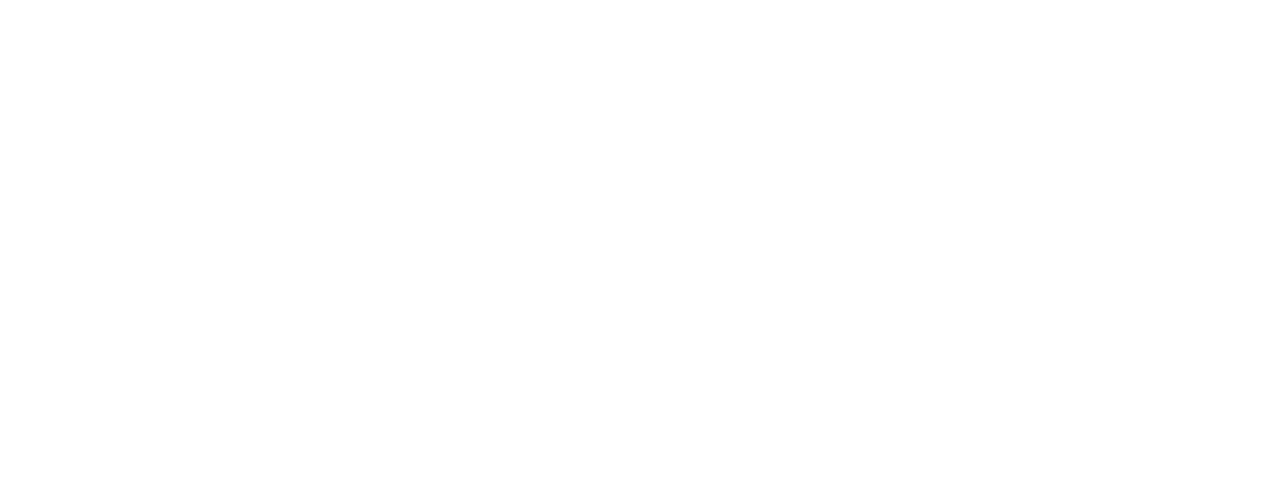
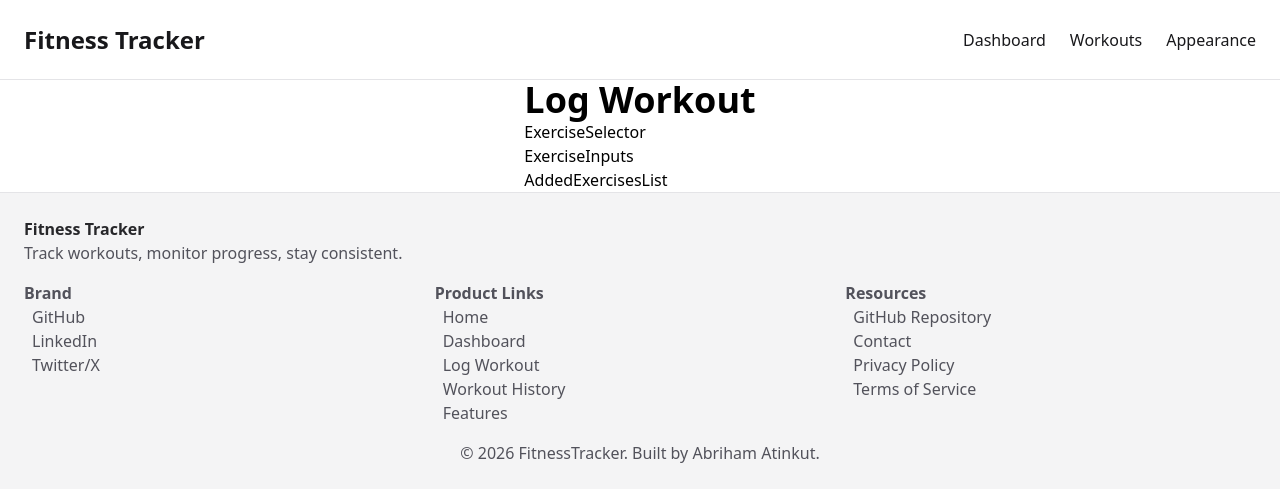
Before and after one commit to abriham-atinkut/Fitness-Tracker, a React (Vite) app: page /workouts in a window 1280 px wide. Before the commit this address had no page. Shown: the top 502 px of the page. Built offline with nearby package versions, Linux system fonts and the light colour scheme.

Commit message:
feat(workouts): add workouts links and initial folder structure

```diff
--- a/src/app/App.jsx
+++ b/src/app/App.jsx
@@ -5,6 +5,7 @@
 import { useEffect } from "react";
 import ErrorBoundary from "../components/error/ErrorBoundary.jsx";
 import ErrorFallback from "../components/error/ErrorFallback.jsx";
+import WorkoutsPage from "../features/workouts/pages/WorkoutsPage.jsx";
 
 function App() {
   const theme = useTheme((stata) => stata.theme);
@@ -24,6 +25,7 @@
         <Routes>
           <Route path="/" element={<MainLayout />}>
             <Route path="/" element={<LandingPage />} />
+            <Route path="/workouts" element={<WorkoutsPage />} />
           </Route>
         </Routes>
       </ErrorBoundary>
--- a/src/components/Layout/Footer.jsx
+++ b/src/components/Layout/Footer.jsx
@@ -4,24 +4,33 @@
     <>
       <footer className="bg-zinc-100 text-zinc-600 p-6 border-t border-zinc-200 dark:bg-zinc-950 dark:text-zinc-400 dark:border-zinc-800">
         <div className="mb-4">
-          <h2 className="font-semibold text-zinc-800 dark:text-zinc-200">Fitness Tracker</h2>
+          <h2 className="font-semibold text-zinc-800 dark:text-zinc-200">
+            Fitness Tracker
+          </h2>
           <p>Track workouts, monitor progress, stay consistent.</p>
         </div>
         <div className="grid grid-cols-1 md:grid-cols-3">
           <div className="mb-4">
             <h3 className="dark:text-zinc-500">Brand</h3>
             <div className="grid grid-cols-1 ml-2">
-              <Link to={`#`}>GitHub</Link>
-              <Link to={`#`}>LinkedIn</Link>
+              <Link to={`https://github.com/abriham-atinkut`} target="_blank">
+                GitHub
+              </Link>
+              <Link
+                to={`https://www.linkedin.com/in/abriham-atinkut/`}
+                target="_blank"
+              >
+                LinkedIn
+              </Link>
               <Link to={`#`}>Twitter/X</Link>
             </div>
           </div>
           <div className="mb-4">
             <h3 className="dark:text-zinc-500">Product Links</h3>
             <div className="grid grid-cols-1 ml-2">
-              <Link to={`#`}>Home</Link>
+              <Link to={`/`}>Home</Link>
               <Link to={`#`}>Dashboard</Link>
-              <Link to={`#`}>Log Workout</Link>
+              <Link to={`/workouts`}>Log Workout</Link>
               <Link to={`#`}>Workout History</Link>
               <Link to={`#`}>Features</Link>
             </div>
--- a/src/components/Layout/Navbar.jsx
+++ b/src/components/Layout/Navbar.jsx
@@ -10,7 +10,7 @@
       <nav className="flex justify-between items-center h-[10vh] px-6 sticky top-0 z-50 bg-white  text-zinc-900 dark:bg-zinc-900 dark:text-white border-b border-zinc-200">
         <div>
           <Link
-            to={"#"}
+            to="/"
             className="text-2xl font-semibold text-zinc-900 dark:text-zinc-100"
           >
             <span>Fitness Tracker</span>
@@ -25,7 +25,7 @@
             </Link>
           </li>
           <li>
-            <Link to={`#`}>
+            <Link to={"/workouts"}>
               <span className="text-zinc-900 dark:text-zinc-100">Workouts</span>
             </Link>
           </li>
--- a/src/features/landing/components/CTA.jsx
+++ b/src/features/landing/components/CTA.jsx
@@ -1,3 +1,4 @@
+import { Link } from "react-router-dom";
 const CTA = () => {
   return (
     <>
@@ -10,8 +11,17 @@
           </p>
         </div>
         <div>
-          <button className="btn-primary m-4">Get Started Free</button>
-          <button className="btn-secondary dark:text-zinc-100 dark:hover:bg-zinc-600">View Project On GitHub</button>
+          <Link to={`/workouts`}>
+            <button className="btn-primary m-4">Get Started Free</button>
+          </Link>
+          <Link
+            to={"https://github.com/abriham-atinkut/Fitness-Tracker"}
+            target="_blank"
+          >
+            <button className="btn-secondary dark:text-zinc-100 dark:hover:bg-zinc-600">
+              View Project On GitHub
+            </button>
+          </Link>
         </div>
       </div>
     </>
--- a/src/features/landing/components/Hero.jsx
+++ b/src/features/landing/components/Hero.jsx
@@ -1,7 +1,11 @@
+import { Link } from "react-router-dom";
 const Hero = () => {
   return (
     <>
-      <div className="h-[90vh] bg-[url(/src/assets/images/hero.png)] bg-cover flex items-center text-gray-800">
+      <div
+        className="h-[90vh] bg-[url(/src/assets/images/hero.png)] bg-cover flex items-center text-gray-800"
+        id="home"
+      >
         <div className="ml-5 sm:ml-10 md:ml-15 lg:ml-20">
           <div className="mb-6">
             <h1>Track Your Fitness Journey</h1>
@@ -10,8 +14,14 @@
             </p>
           </div>
           <div className="flex gap-x-6">
-            <button className="btn-primary">Get Started</button>
-            <button className="btn-secondary dark:hover:bg-slate-100">Learn More</button>
+            <Link to={"/workouts"}>
+              <button className="btn-primary">Get Started</button>
+            </Link>
+            <Link to={"#"}>
+              <button className="btn-secondary dark:hover:bg-slate-100">
+                Learn More
+              </button>
+            </Link>
           </div>
         </div>
       </div>
--- /dev/null
+++ b/src/features/workouts/components/AddedExercisesList.jsx
@@ -0,0 +1,9 @@
+import React from 'react'
+
+const AddedExercisesList = () => {
+  return (
+    <div>AddedExercisesList</div>
+  )
+}
+
+export default AddedExercisesList
--- /dev/null
+++ b/src/features/workouts/components/ExerciseInputs.jsx
@@ -0,0 +1,9 @@
+import React from 'react'
+
+const ExerciseInputs = () => {
+  return (
+    <div>ExerciseInputs</div>
+  )
+}
+
+export default ExerciseInputs
--- /dev/null
+++ b/src/features/workouts/components/ExerciseSelector.jsx
@@ -0,0 +1,9 @@
+import React from 'react'
+
+const ExerciseSelector = () => {
+  return (
+    <div>ExerciseSelector</div>
+  )
+}
+
+export default ExerciseSelector
--- /dev/null
+++ b/src/features/workouts/components/WorkoutForm.jsx
@@ -0,0 +1,23 @@
+import AddedExercisesList from "./AddedExercisesList";
+import ExerciseInputs from "./ExerciseInputs";
+import ExerciseSelector from "./ExerciseSelector";
+
+
+const WorkoutForm = () => {
+  return (
+    <>
+      <div className="flex justify-center items-center">
+        <div>
+          <h1>Log Workout</h1>
+          <div>
+            <ExerciseSelector/>
+            <ExerciseInputs />
+            <AddedExercisesList />
+          </div>
+        </div>
+      </div>
+    </>
+  );
+};
+
+export default WorkoutForm;
--- /dev/null
+++ b/src/features/workouts/pages/WorkoutsPage.jsx
@@ -0,0 +1,11 @@
+import WorkoutForm from "../components/WorkoutForm";
+
+const WorkoutsPage = () => {
+  return (
+    <>
+      <WorkoutForm />
+    </>
+  );
+};
+
+export default WorkoutsPage;
```
Also changed, not shown: src/features/workouts/api/exercisesApi.js (added), src/features/workouts/hooks/useWorkouts.jsx (added).
